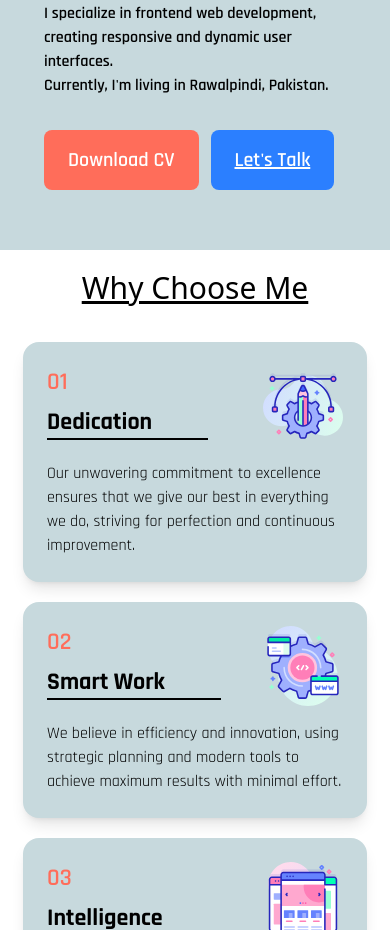
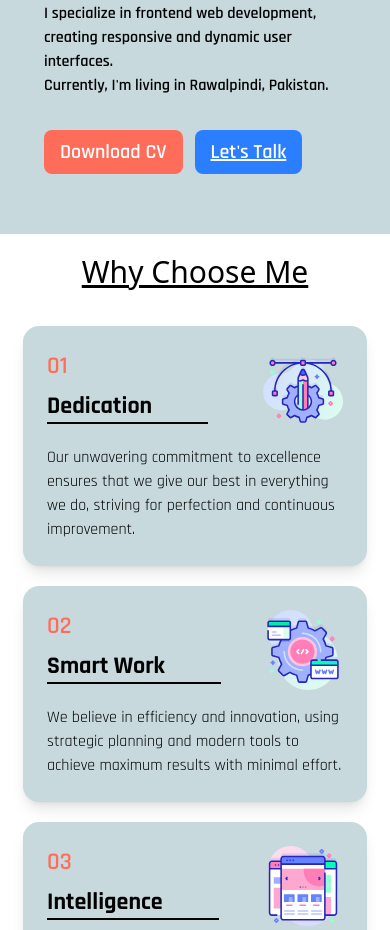
Before and after one commit to MuhammadShahzaib1423/React_Portfolio, a React (Vite) app: page / in a window 390 px wide. Shown: the part 960-1890 px from the top of the page. Built offline with nearby package versions, Linux system fonts and the light colour scheme.

Commit message:
Complete Latest Code

```diff
--- a/src/Components/Home.jsx
+++ b/src/Components/Home.jsx
@@ -71,13 +71,13 @@ const Home = () => {
               <a href="https://drive.google.com/file/d/1W3Z5b6laWJgpas2_xCDHvkG1up4lwxAo/view?usp=drive_link" download>
                 <button
                   type="button"
-                  className="text-white bg-[#FF6d5A] hover:bg-[#FF6d5A] cursor-pointer hover:scale-110 text-xl focus:ring-4 focus:outline-none focus:ring-blue-300 font-semibold rounded-lg text-sm px-6 py-4 text-center"
+                  className="text-white bg-[#FF6d5A] hover:bg-[#FF6d5A] cursor-pointer hover:scale-110 text-xl focus:ring-4 focus:outline-none focus:ring-blue-300 font-semibold rounded-lg text-sm md:px-6 md:py-4  px-4 py-2 text-center"
                 >
                   Download CV
                 </button>
               </a>
               <a href={whatsappLink} target="_blank" rel="noopener noreferrer">
-      <button className="whatsapp-btn text-xl text-white underline font-bold cursor-pointer font-semibold rounded-lg  px-6 py-4 text-center bg-blue-500 ">Let's Talk</button>
+      <button className="whatsapp-btn text-xl text-white underline font-bold cursor-pointer font-semibold rounded-lg  md:px-6 md:py-4 px-4 py-2 text-center bg-blue-500 ">Let's Talk</button>
     </a>
 
             </div>
```
